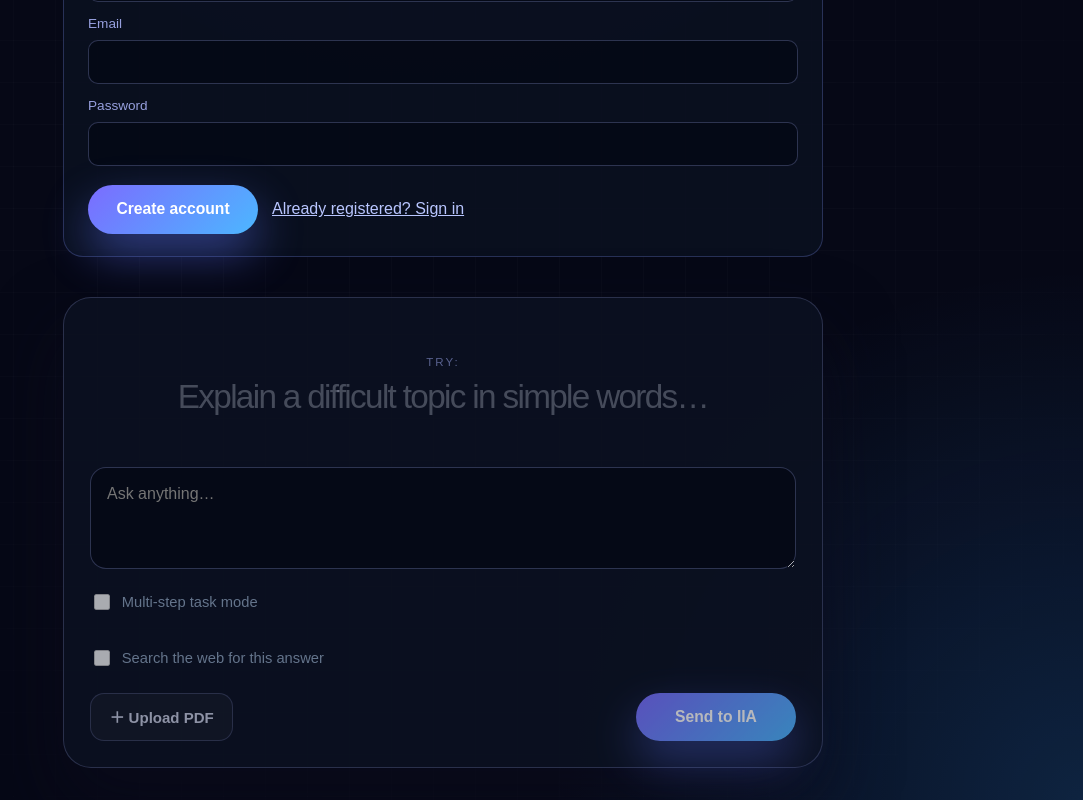
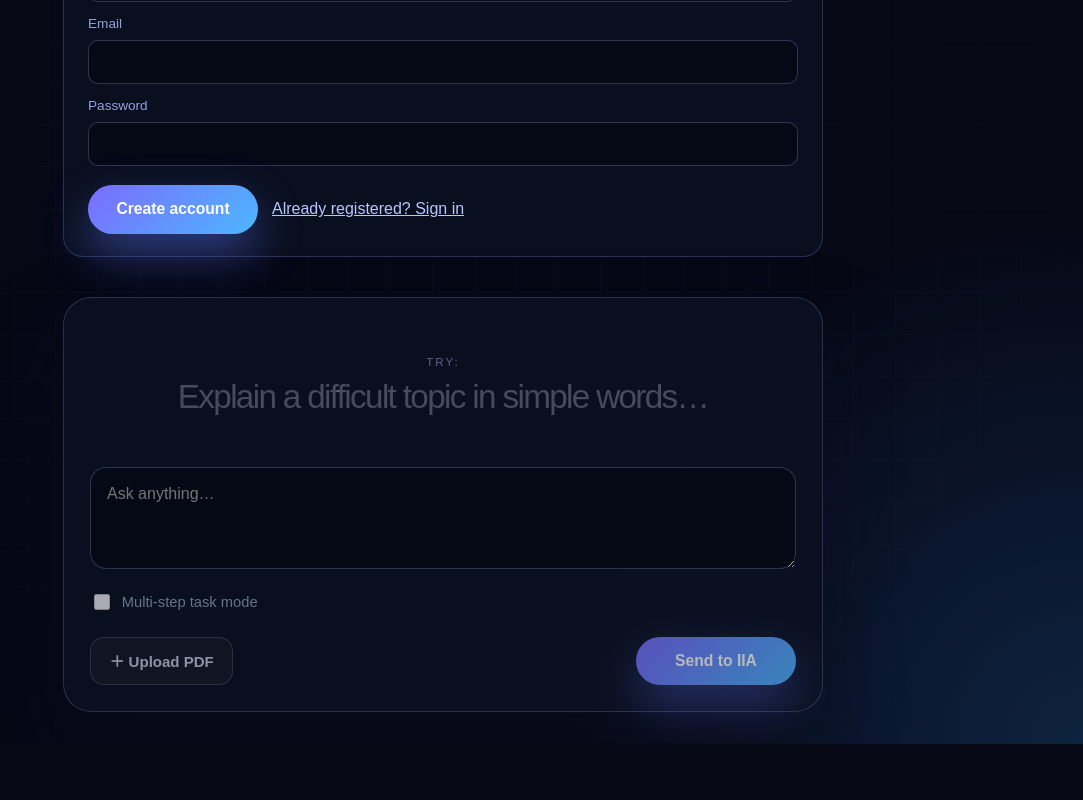
Before and after one commit to Siddahrthgit/Integrated-Intelligence-Agent-IIA-, a Next.js app in the folder apps/web/: page / in a window 1280 px wide. Shown: the part 422-1222 px from the top of the page, without its empty margins (197-1280 px from the left). After the commit the page ends 1166 px from the top, so only its background shows below. Built offline with nearby package versions, Linux system fonts and the light colour scheme.

Commit message:
Remove website search UI from IIA

```diff
--- a/apps/web/app/page.tsx
+++ b/apps/web/app/page.tsx
@@ -50,10 +50,8 @@ export default function HomePage() {
   const [document, setDocument] = useState<UploadedDocument | null>(null);
   const [chatMessage, setChatMessage] = useState('');
   const [chatAnswer, setChatAnswer] = useState('');
-  const [webSearch, setWebSearch] = useState(false);
   const [taskMode, setTaskMode] = useState(false);
   const [taskSteps, setTaskSteps] = useState<{ title: string; completed: boolean }[]>([]);
-  const [webSources, setWebSources] = useState<{ url: string; title: string }[]>([]);
   const [isChatting, setIsChatting] = useState(false);
   const [chatError, setChatError] = useState('');
   const fileInputRef = useRef<HTMLInputElement | null>(null);
@@ -126,7 +124,6 @@ export default function HomePage() {
     setAuthUser(null);
     setDocument(null);
     setChatAnswer('');
-    setWebSources([]);
     setTaskSteps([]);
     setChatError('');
   };
@@ -186,12 +183,11 @@ export default function HomePage() {
       const response = await fetch('/api/chat', {
         method: 'POST',
         headers: { 'content-type': 'application/json', authorization: `Bearer ${token}` },
-        body: JSON.stringify({ message, ...(document ? { documentId: document.id } : {}), webSearch, taskMode }),
+        body: JSON.stringify({ message, ...(document ? { documentId: document.id } : {}), taskMode }),
       });
       const payload = await response.json().catch(() => ({}));
       if (!response.ok) throw new Error(payload.message || 'IIA could not answer right now.');
       setChatAnswer(typeof payload.answer === 'string' ? payload.answer : 'IIA returned an empty response.');
-      setWebSources(Array.isArray(payload.webSearch?.sources) ? payload.webSearch.sources : []);
       setTaskSteps(Array.isArray(payload.taskMode?.steps) ? payload.taskMode.steps : []);
     } catch (chatFailure) {
       setChatError(chatFailure instanceof Error ? chatFailure.message : 'IIA could not answer right now.');
@@ -284,7 +280,6 @@ export default function HomePage() {
               <h2>IIA's response</h2>
               {taskSteps.length ? <div className="iia-task-steps"><h4>Task steps completed</h4><ol>{taskSteps.map((step, index) => <li key={`${index}-${step.title}`}>{step.title}</li>)}</ol></div> : null}
               <p className="iia-answer-text">{chatAnswer}</p>
-              {webSources.length ? <div className="iia-web-sources"><h4>Web sources</h4><ul>{webSources.map((source) => <li key={source.url}><a href={source.url} target="_blank" rel="noopener noreferrer">{source.title}</a></li>)}</ul></div> : null}
             </div>
           ) : null}
 
@@ -312,10 +307,6 @@ export default function HomePage() {
             <label className="iia-web-search-toggle">
               <input type="checkbox" checked={taskMode} onChange={(event) => setTaskMode(event.target.checked)} disabled={!token || isChatting} />
               Multi-step task mode
-            </label>
-            <label className="iia-web-search-toggle">
-              <input type="checkbox" checked={webSearch} onChange={(event) => setWebSearch(event.target.checked)} disabled={!token || isChatting} />
-              Search the web for this answer
             </label>
             {document ? (
               <div className="iia-chat-file" role="status">
```
